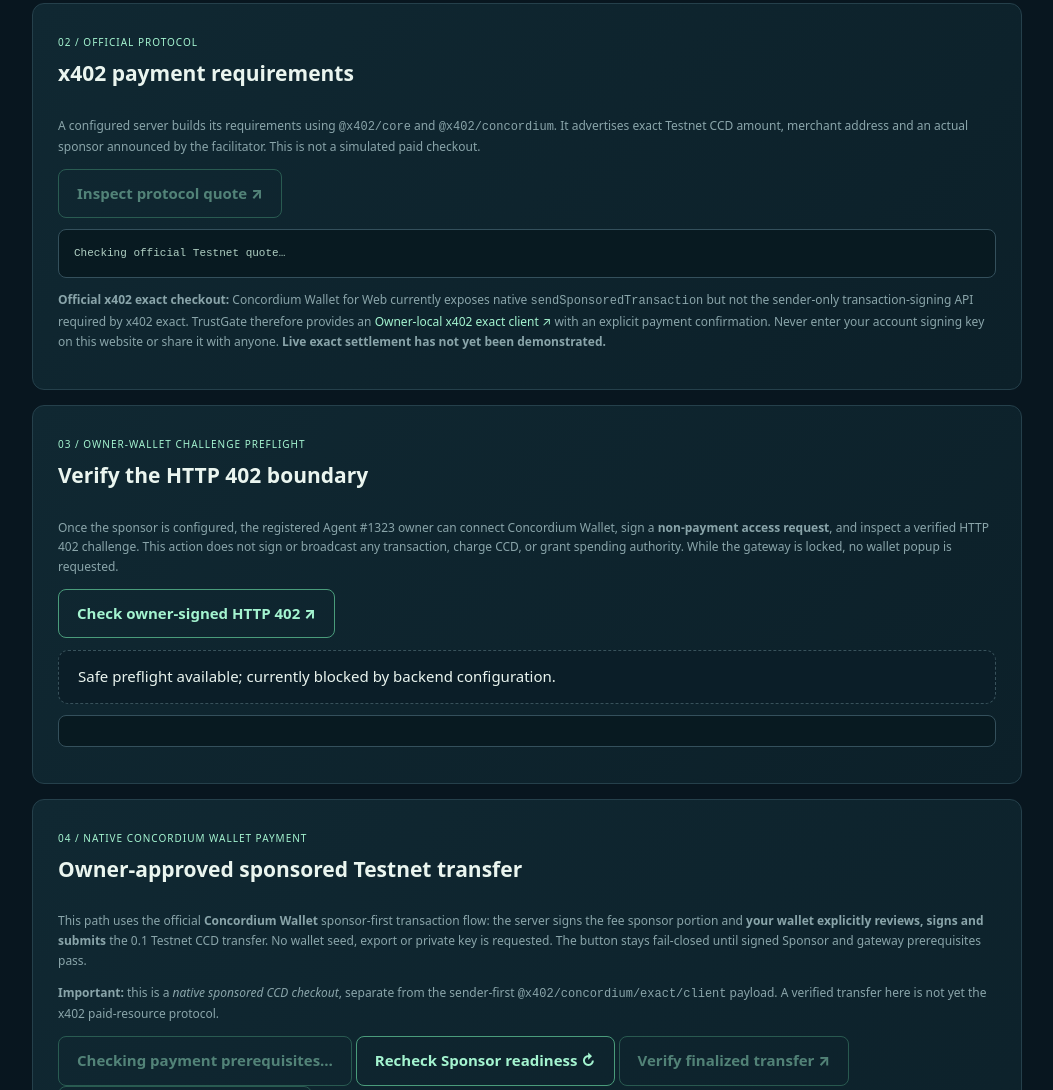
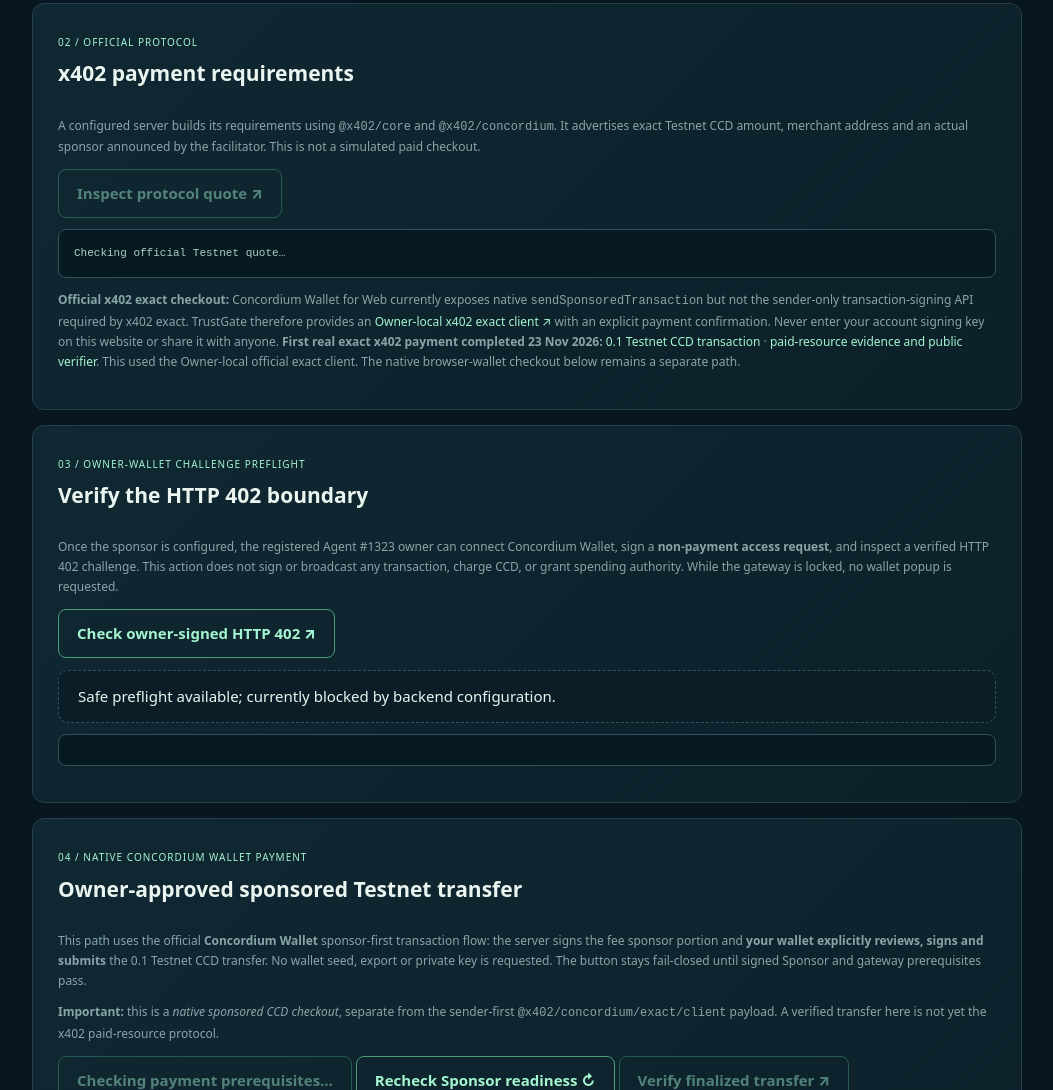
Before and after one commit to bearbaba/TrustGate-AI, a website: page public/x402-gateway.html in a window 1280 px wide. Shown: the part 933-2023 px from the top of the page, without its empty margins (113-1166 px from the left). Drawn offline with Linux system fonts and the light colour scheme; no server answers.

Commit message:
docs(x402): accurately display historical paid proof without modifying readiness scope

```diff
--- a/public/x402-gateway.html
+++ b/public/x402-gateway.html
@@ -23,7 +23,7 @@
 <p>A configured server builds its requirements using <code>@x402/core</code> and <code>@x402/concordium</code>. It advertises exact Testnet CCD amount, merchant address and an actual sponsor announced by the facilitator. This is not a simulated paid checkout.</p>
 <button class="outline" id="testQuote" type="button" disabled>Inspect protocol quote ↗</button>
 <pre id="quoteResult" class="x402-output">Checking official Testnet quote…</pre>
-<p class="x402-help"><strong>Official x402 exact checkout:</strong> Concordium Wallet for Web currently exposes native <code>sendSponsoredTransaction</code> but not the sender-only transaction-signing API required by x402 exact. TrustGate therefore provides an <a href="https://github.com/bearbaba/TrustGate-AI#local-only-official-x402-exact-acceptance-test" target="_blank" rel="noopener noreferrer">Owner-local x402 exact client ↗</a> with an explicit payment confirmation. Never enter your account signing key on this website or share it with anyone. <strong>Live exact settlement has not yet been demonstrated.</strong></p>
+<p class="x402-help"><strong>Official x402 exact checkout:</strong> Concordium Wallet for Web currently exposes native <code>sendSponsoredTransaction</code> but not the sender-only transaction-signing API required by x402 exact. TrustGate therefore provides an <a href="https://github.com/bearbaba/TrustGate-AI#local-only-official-x402-exact-acceptance-test" target="_blank" rel="noopener noreferrer">Owner-local x402 exact client ↗</a> with an explicit payment confirmation. Never enter your account signing key on this website or share it with anyone. <strong>First real exact x402 payment completed 23 Nov 2026:</strong> <a href="https://ccdexplorer.io/testnet/transaction/0ac313bf373f1ba409ee2ba1519be5304bf108d540d4cee6adaf3678037367de" target="_blank" rel="noopener noreferrer">0.1 Testnet CCD transaction</a> · <a href="https://github.com/bearbaba/TrustGate-AI/blob/main/docs/X402_PAYMENT_EVIDENCE.md" target="_blank" rel="noopener noreferrer">paid-resource evidence and public verifier</a>. This used the Owner-local official exact client. The native browser-wallet checkout below remains a separate path.</p>
 </section>
 <section class="panel x402-panel"><div class="x402-head"><div><small>03 / OWNER-WALLET CHALLENGE PREFLIGHT</small><h2>Verify the HTTP 402 boundary</h2></div></div>
 <p>Once the sponsor is configured, the registered Agent #1323 owner can connect Concordium Wallet, sign a <strong>non-payment access request</strong>, and inspect a verified HTTP 402 challenge. This action does not sign or broadcast any transaction, charge CCD, or grant spending authority. While the gateway is locked, no wallet popup is requested.</p>
```
